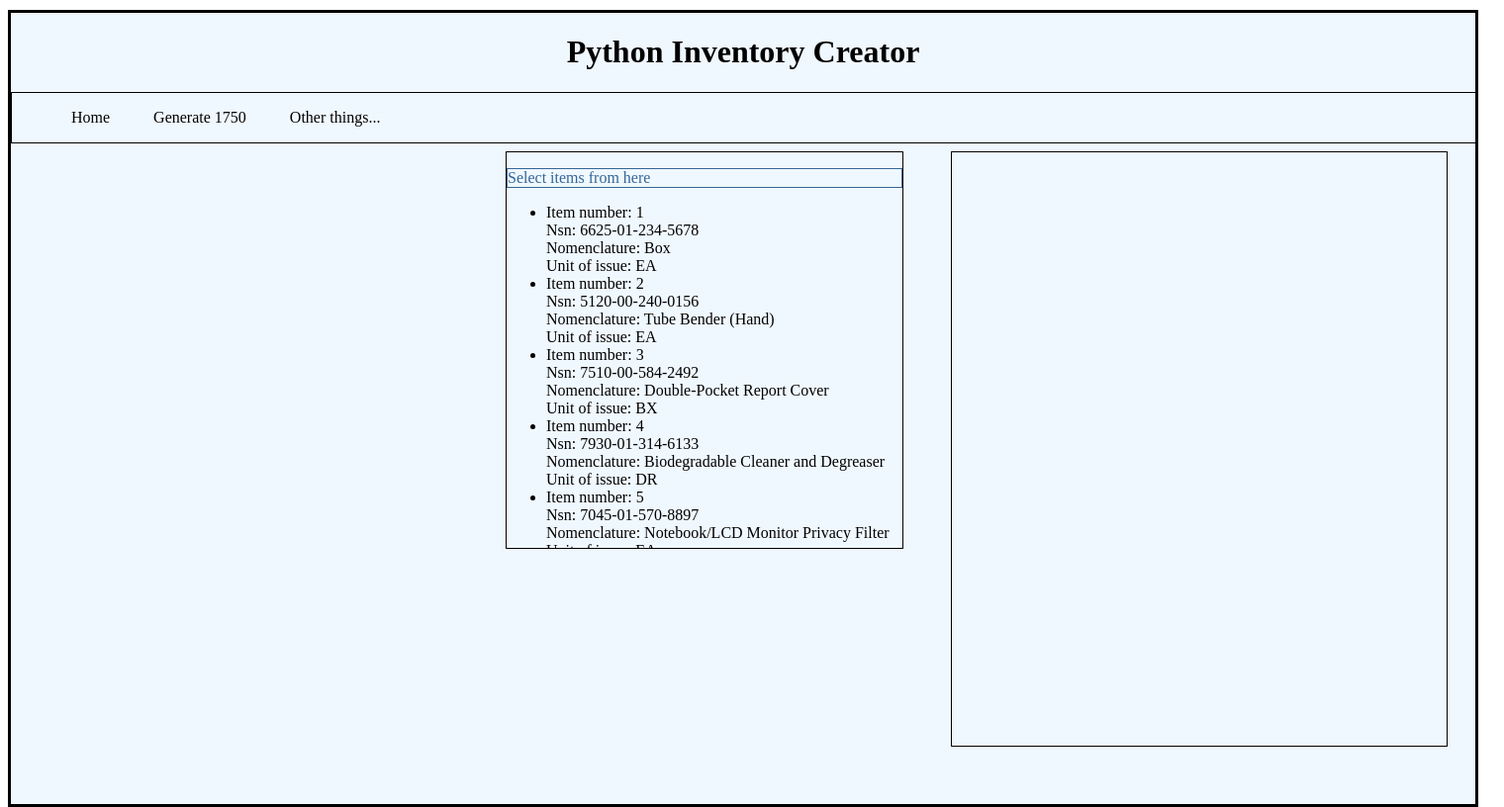
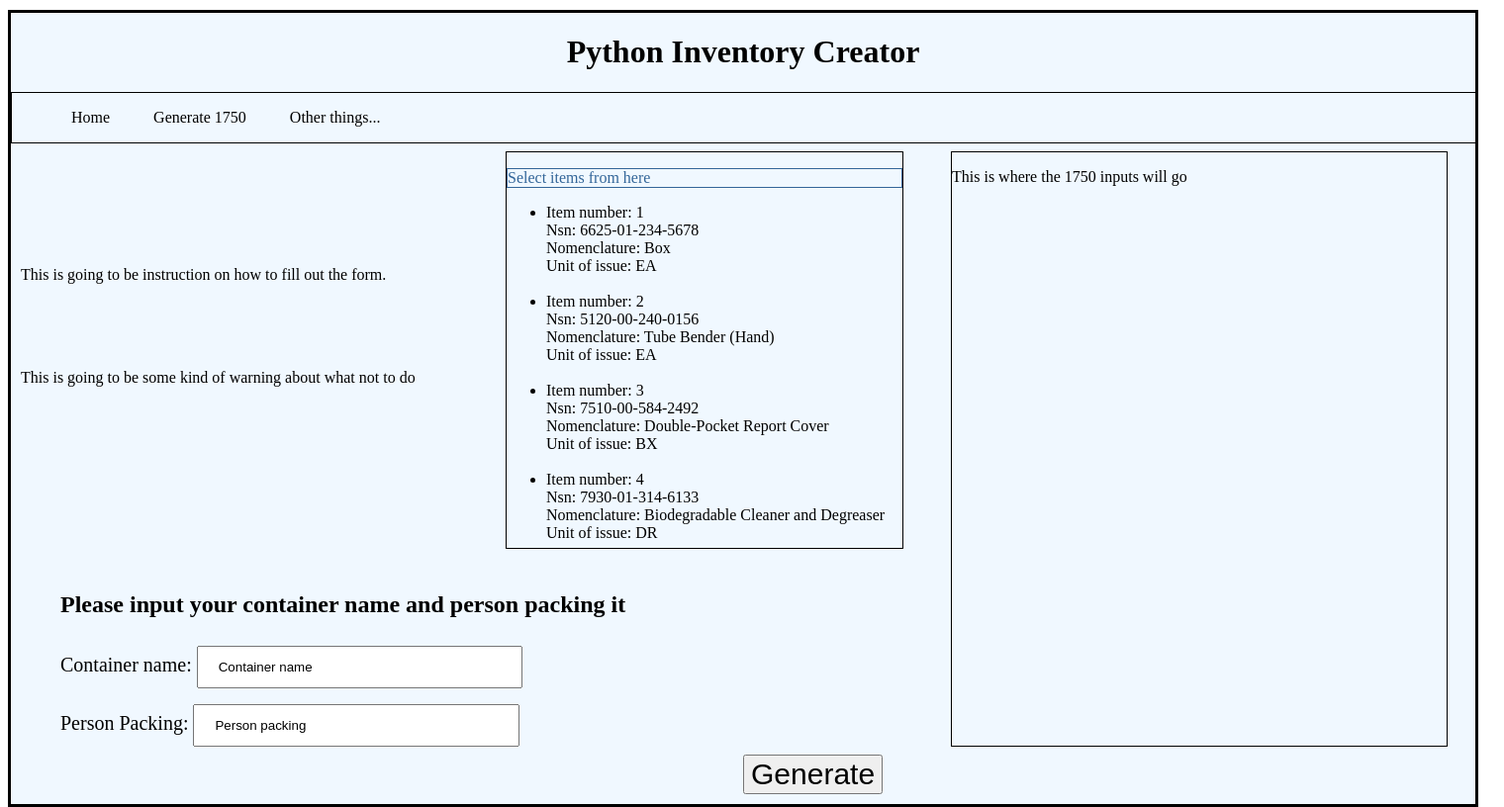
Before and after one commit to JustinMutinta/PackingList_creator_1750, a Flask app: page /1750 in a window 1520 px wide. Shown: the whole page at 99% size. Run offline with Flask 3, Linux system fonts and the light colour scheme; data comes from the database, SQL or seed files in the repository.

Commit message:
Added input form, paragraphs and completed css adjustments

```diff
--- a/templates/html_files/1750_Generator.html
+++ b/templates/html_files/1750_Generator.html
@@ -7,7 +7,11 @@
     .important { color: #336699; border: 1px solid;}
     .db_output {border: 1px solid; position: absolute; top: 140px; left: 500px; height: 400px; width: 400px; overflow: scroll;}
     .input_for_1750 { border: 1px solid; height: 600px; width: 500px; position: absolute; top: 140px; left: 950px; overflow: scroll}
-
+    .form1 { position: absolute; bottom: 50px; left: 50px;}
+    input[type=text] { width: 50%; padding: 12px 20px; margin: 8px 0;}
+    label { font-size: 20px;}
+    #GenerateButton { position: absolute; bottom: 10px; left: 740px; font-size: 30px;}
+    #paragraphs { position: absolute; top: 240px; left: 10px; height: 200px; width: 440px;}
   </style>
 {% endblock %}
 
@@ -21,16 +25,33 @@
 
     <ul>
       {% for item in data %}
-        <li> Item number: {{ item[0] }} <br>
-          Nsn: {{ item[1] }} <br>
-          Nomenclature: {{ item[2] }} <br>
-          Unit of issue: {{ item[3] }}
+        <li>
+          Item number:    {{ item[0] }} <br>
+          Nsn:            {{ item[1] }} <br>
+          Nomenclature:   {{ item[2] }} <br>
+          Unit of issue:  {{ item[3] }}
         </li>
+      <br>
       {% endfor %}
     </ul>
   </div>
 
   <div class="input_for_1750">
+      <p>This is where the 1750 inputs will go</p>
+  </div>
 
+  <div id="paragraphs">
+            <p>This is going to be instruction on how to fill out the form.</p>
+            <br> <br> <br>
+            <p>This is going to be some kind of warning about what not to do</p>
   </div>
+
+  <form class="form1">
+            <h2>Please input your container name and person packing it</h2>
+            <label for="ContainerName">Container name: </label>
+            <input type="text" id="ContainerName" value="Container name"><br>
+            <label for="PersonPacking">Person Packing: </label>
+            <input type="text" id="PersonPacking" value="Person packing"><br>
+  </form>
+  <input type="submit" id="GenerateButton" value="Generate">
 {% endblock %}
```
